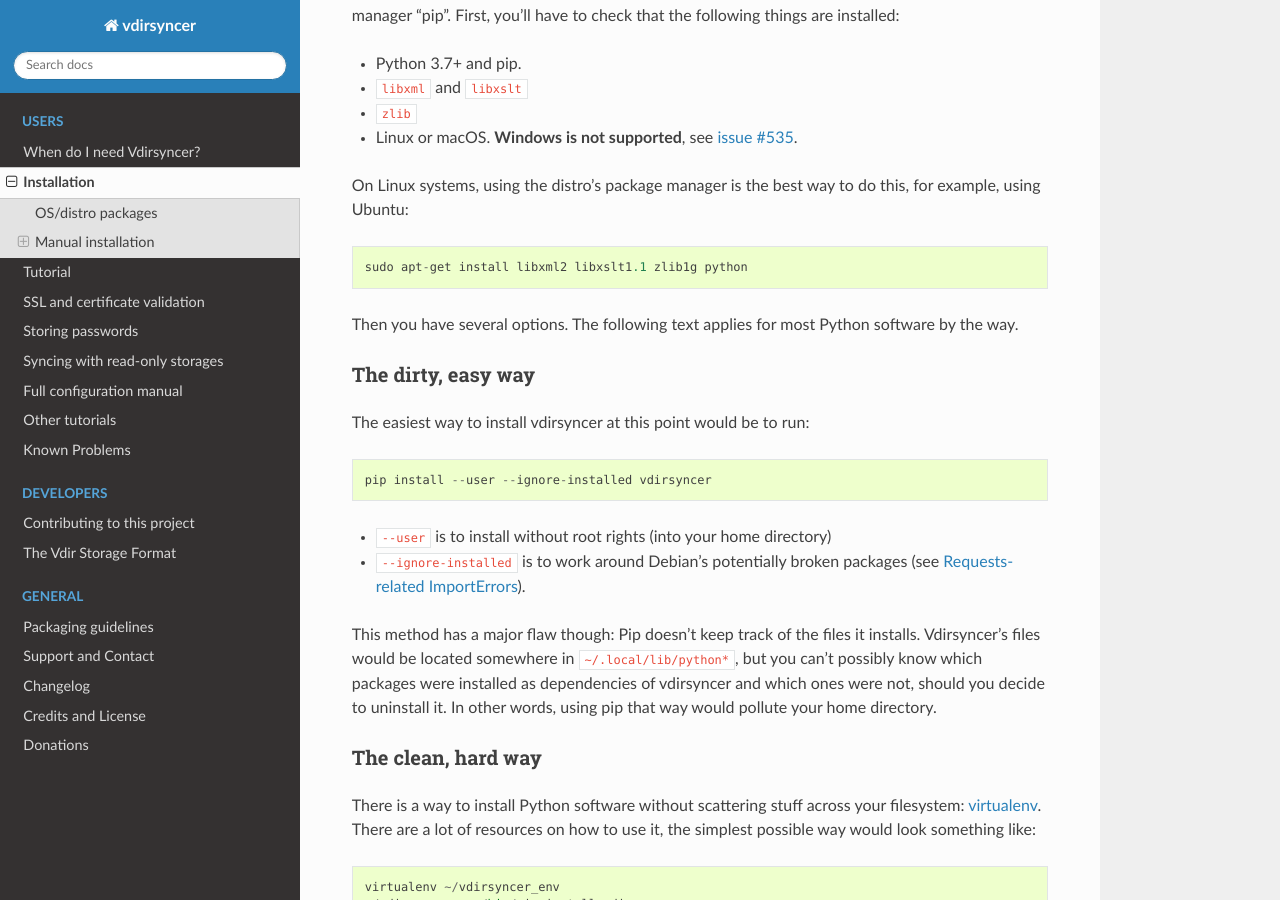
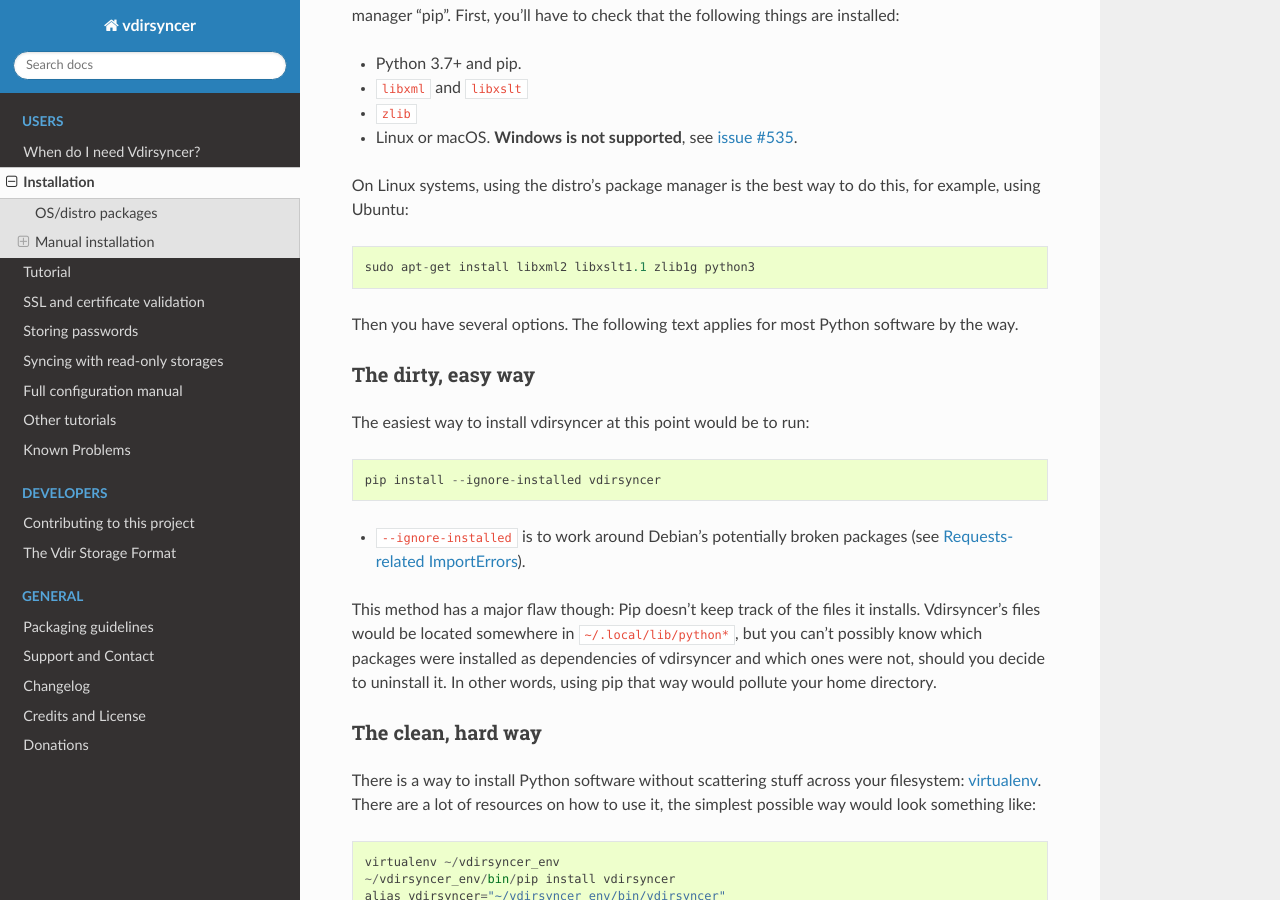
Before and after one commit to pimutils/vdirsyncer, a Sphinx documentation site: the page built from docs/installation.rst, in a window 1280 px wide and 900 px high, scrolled down 772 px. Built offline with Sphinx 7.4.7 and the Read the Docs theme 2.0.0, drawn with Linux system fonts in a browser that asks for light colours.

Commit message:
Corrected installation steps for Ubuntu and pip

```diff
--- a/docs/installation.rst
+++ b/docs/installation.rst
@@ -49,7 +49,7 @@
 On Linux systems, using the distro's package manager is the best
 way to do this, for example, using Ubuntu::
 
-    sudo apt-get install libxml2 libxslt1.1 zlib1g python
+    sudo apt-get install libxml2 libxslt1.1 zlib1g python3
 
 Then you have several options. The following text applies for most Python
 software by the way.
@@ -59,9 +59,8 @@
 
 The easiest way to install vdirsyncer at this point would be to run::
 
-    pip install --user --ignore-installed vdirsyncer
+    pip install --ignore-installed vdirsyncer
 
-- ``--user`` is to install without root rights (into your home directory)
 - ``--ignore-installed`` is to work around Debian's potentially broken packages
   (see :ref:`debian-urllib3`).
 
```
